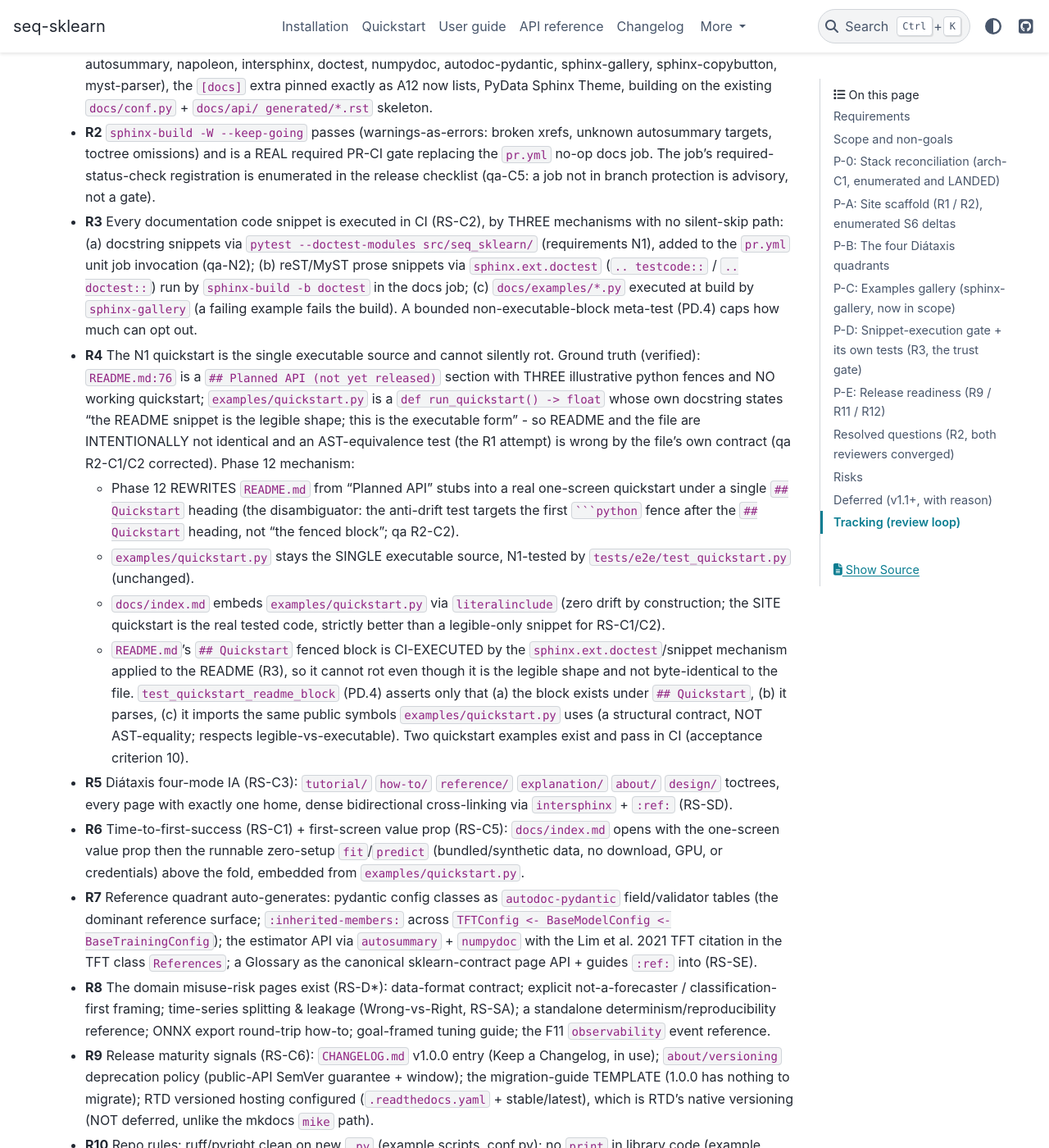
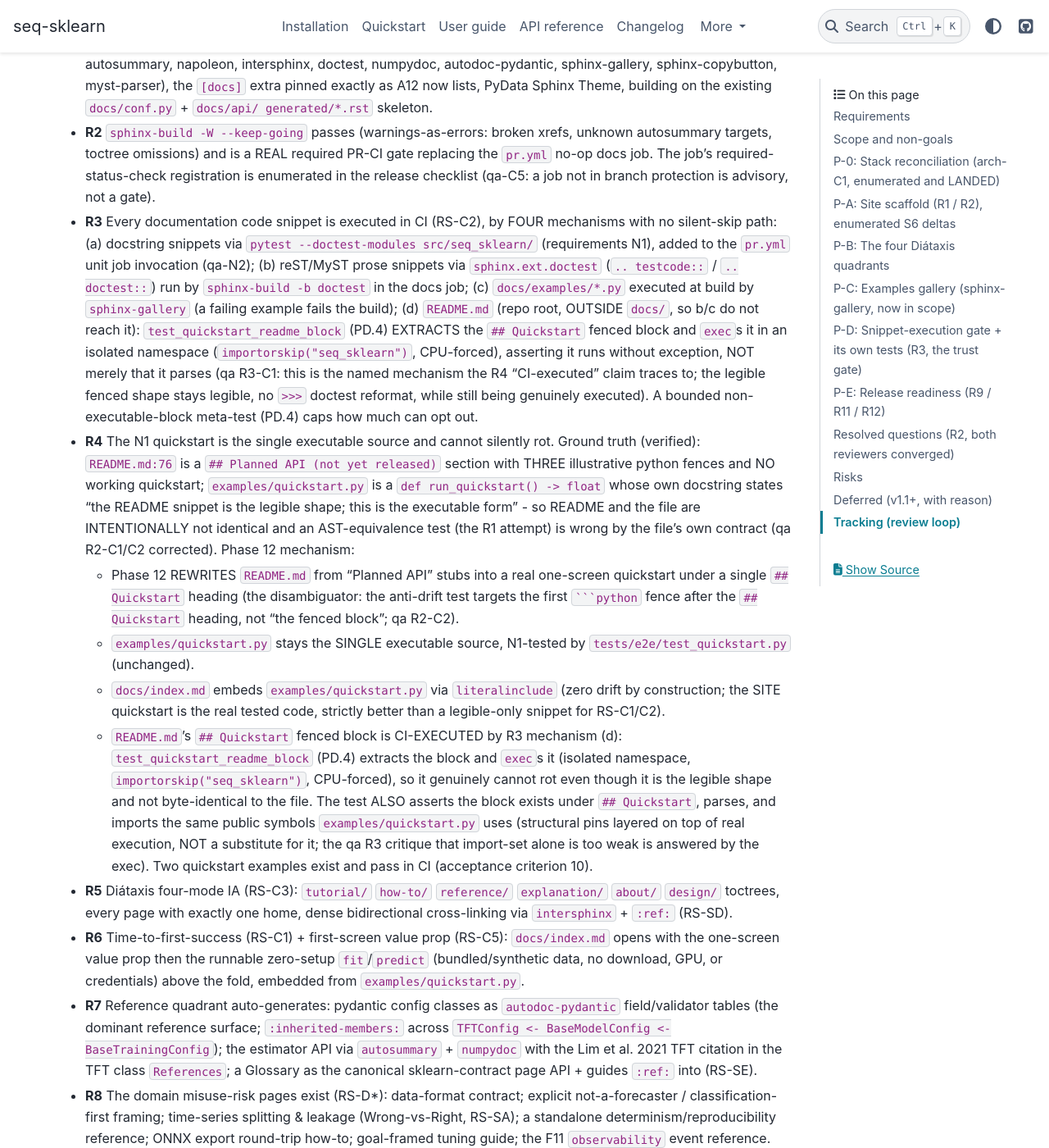
Before and after one commit to switch527/seq-sklearn, a Sphinx documentation site: the page built from docs/phase12_docs_release.md, in a window 1280 px wide and 1400 px high, scrolled down 629 px. Shown: the whole window at 82% size. Built offline with Sphinx 7.4.7 and the PyData theme 0.15.4, drawn with Linux system fonts in a browser that asks for light colours; some of the changed text lies outside the part shown.

Commit message:
docs(phase12): R3 - fix self-inflicted regressions (arch+qa 1C each)
R3: arch 1C/1I/1N, qa 1C/1I/1N, style APPROVE consensus. Both
CRITICALs were regressions introduced by my R2 edits, doc-only:

- arch R3-C1: A18 prose falsely claimed byte-identity with the live
  pyproject (6 pins) while listing the 8-pin target, contradicting
  PA.2. Reworded to "POST-Phase-12 TARGET; live has six; PA.2 adds
  two"; requirements.md [docs] example aligned to capped bounds;
  new PD.4 test_docs_extra_is_target_or_live bounds the divergence.
- qa R3-C1: the README quickstart block had NO real execution path
  (R3's 3 mechanisms don't reach repo-root README.md). Added R3
  mechanism (d): test_quickstart_readme_block extracts and execs
  the ## Quickstart block (importorskip, CPU-forced). R4/PD.4
  retraced the "CI-executed" claim to it.
- arch R3-I1: P-A ground-truth note records the target-vs-live
  divergence as intentional+enumerated. qa R3-N1: residue-guard
  allowlist anchors now named in PD.4.

Co-Authored-By: Claude Opus 4.7 (1M context) <noreply@anthropic.com>

`````diff
--- a/docs/phase12_docs_release.md
+++ b/docs/phase12_docs_release.md
@@ -34,13 +34,21 @@ finding in `docs/docs_strategy_research.md` (RS-Cn / RS-Dn / RS-Sn).
   the release checklist (qa-C5: a job not in branch protection is
   advisory, not a gate).
 - **R3** Every documentation code snippet is executed in CI (RS-C2),
-  by THREE mechanisms with no silent-skip path: (a) docstring
+  by FOUR mechanisms with no silent-skip path: (a) docstring
   snippets via `pytest --doctest-modules src/seq_sklearn/`
   (requirements N1), added to the `pr.yml` unit job invocation
   (qa-N2); (b) reST/MyST prose snippets via `sphinx.ext.doctest`
   (`.. testcode::` / `.. doctest::`) run by `sphinx-build -b doctest`
   in the docs job; (c) `docs/examples/*.py` executed at build by
-  `sphinx-gallery` (a failing example fails the build). A bounded
+  `sphinx-gallery` (a failing example fails the build); (d)
+  `README.md` (repo root, OUTSIDE `docs/`, so b/c do not reach it):
+  `test_quickstart_readme_block` (PD.4) EXTRACTS the `## Quickstart`
+  fenced block and `exec`s it in an isolated namespace
+  (`importorskip("seq_sklearn")`, CPU-forced), asserting it runs
+  without exception, NOT merely that it parses (qa R3-C1: this is
+  the named mechanism the R4 "CI-executed" claim traces to; the
+  legible fenced shape stays legible, no `>>>` doctest reformat,
+  while still being genuinely executed). A bounded
   non-executable-block meta-test (PD.4) caps how much can opt out.
 - **R4** The N1 quickstart is the single executable source and
   cannot silently rot. Ground truth (verified): `README.md:76` is a
@@ -62,15 +70,18 @@ finding in `docs/docs_strategy_research.md` (RS-Cn / RS-Dn / RS-Sn).
     `literalinclude` (zero drift by construction; the SITE quickstart
     is the real tested code, strictly better than a legible-only
     snippet for RS-C1/C2).
-  - `README.md`'s `## Quickstart` fenced block is CI-EXECUTED by the
-    `sphinx.ext.doctest`/snippet mechanism applied to the README
-    (R3), so it cannot rot even though it is the legible shape and
-    not byte-identical to the file. `test_quickstart_readme_block`
-    (PD.4) asserts only that (a) the block exists under `##
-    Quickstart`, (b) it parses, (c) it imports the same public
-    symbols `examples/quickstart.py` uses (a structural contract,
-    NOT AST-equality; respects legible-vs-executable). Two quickstart
-    examples exist and pass in CI (acceptance criterion 10).
+  - `README.md`'s `## Quickstart` fenced block is CI-EXECUTED by R3
+    mechanism (d): `test_quickstart_readme_block` (PD.4) extracts
+    the block and `exec`s it (isolated namespace,
+    `importorskip("seq_sklearn")`, CPU-forced), so it genuinely
+    cannot rot even though it is the legible shape and not
+    byte-identical to the file. The test ALSO asserts the block
+    exists under `## Quickstart`, parses, and imports the same
+    public symbols `examples/quickstart.py` uses (structural pins
+    layered on top of real execution, NOT a substitute for it; the
+    qa R3 critique that import-set alone is too weak is answered by
+    the exec). Two quickstart examples exist and pass in CI
+    (acceptance criterion 10).
 - **R5** Diátaxis four-mode IA (RS-C3): `tutorial/` `how-to/`
   `reference/` `explanation/` `about/` `design/` toctrees, every page
   with exactly one home, dense bidirectional cross-linking via
@@ -187,9 +198,14 @@ rather than asserting them done.
 ## P-A: Site scaffold (R1 / R2), enumerated S6 deltas
 
 Ground truth (verified): `pyproject.toml:52-59` `[docs]` is ALREADY
-Sphinx (`sphinx>=8.1,<9`, `pydata-sphinx-theme>=0.16,<0.17`,
-`numpydoc>=1.8,<2`, `myst-parser>=4.0,<5`,
-`sphinx-copybutton>=0.5,<0.6`, `sphinx-sitemap>=2.6,<3`).
+Sphinx with SIX base pins (`sphinx>=8.1,<9`,
+`pydata-sphinx-theme>=0.16,<0.17`, `numpydoc>=1.8,<2`,
+`myst-parser>=4.0,<5`, `sphinx-copybutton>=0.5,<0.6`,
+`sphinx-sitemap>=2.6,<3`). Architecture A12/A18 was R2-rewritten to
+the EIGHT-pin POST-Phase-12 TARGET (the six plus `sphinx-gallery` +
+`autodoc-pydantic`); the live pyproject has six; PA.2 closes the
+gap. This divergence is intentional and enumerated (arch R3-I1),
+bounded by `test_docs_extra_is_target_or_live` (PD.4).
 `docs/conf.py:24-33` already loads autodoc/autosummary/intersphinx/
 napoleon/numpydoc/myst/copybutton/sitemap. `docs/api/generated/`
 holds 33 UNTRACKED autosummary stubs (regenerated by
@@ -314,26 +330,38 @@ arch R2-I2). The deltas:
     name appear, so a misconfigured autodoc-pydantic that emits an
     empty Fields section fails (qa-C3: `-W` alone does not catch an
     empty-but-valid render).
-  - `test_quickstart_readme_block` (R4, corrected per qa R2-C1/C2):
-    locate the FIRST ```` ```python ```` fence after the `##
-    Quickstart` heading in `README.md` (fails, not skips, if the
-    heading or fence is absent, this is also what forces the
-    "Planned API" -> real-quickstart README rewrite to land);
-    assert the block parses (`ast.parse`) and imports the same
-    public symbols `examples/quickstart.py` imports (structural
-    contract, NOT AST-equality, because the file's own docstring
-    pins README = legible shape != executable form). The block is
-    ALSO executed by the README snippet pass (R3), so legibility
-    does not exempt it from rot-checking. `docs/index` uses
-    `literalinclude` of `examples/quickstart.py` so it is the real
-    tested code and needs no test beyond the build.
+  - `test_quickstart_readme_block` (R4 + R3 mechanism (d); qa
+    R2-C1/C2 + R3-C1): locate the FIRST ```` ```python ```` fence
+    after the `## Quickstart` heading in `README.md` (fails, not
+    skips, if the heading or fence is absent, the forcing function
+    for the PE.0 "Planned API" -> real-quickstart rewrite); then
+    `exec` the extracted source in an isolated namespace
+    (`importorskip("seq_sklearn")`, hardware forced to CPU like the
+    existing e2e quickstart test), asserting it runs without
+    exception. ALSO assert it parses and imports the same public
+    symbols `examples/quickstart.py` imports (cheap structural pins
+    LAYERED ON the exec, not a substitute, answering qa R3 that
+    import-set alone is too weak). This is the README's real
+    execution gate; `docs/index` uses `literalinclude` of
+    `examples/quickstart.py` so it is the real tested code and
+    needs no test beyond the build.
   - `test_no_mkdocs_residue_in_specs` (P-0 guard): grep
     `docs/architecture.md`, `docs/requirements.md`,
     `docs/implementation_plan.md`, `docs/readme_and_docs_plan.md`
     for `mkdocs`/`mkdocstrings`/`griffe-pydantic`; assert every hit
-    is on an allowlist of explicitly-superseded/"Sphinx analog"
-    substrings, so the stack reconciliation cannot silently regress
-    (arch R2-C1).
+    line contains one of a SHORT NAMED allowlist of anchor
+    substrings (`"superseded"`, `"Sphinx analog of griffe-pydantic"`,
+    `"interim mkdocs"`, `"NOT mkdocs"`, `"the 2.0"` for the
+    upper-bound-policy `mkdocs<2` example, `"ratified"`), so the
+    stack reconciliation cannot silently regress and the allowlist
+    is auditable at design time (arch R2-C1, qa R3-N1).
+  - `test_docs_extra_is_target_or_live` (arch R3-C1/I1): assert the
+    architecture A12/A18 `[docs]` pin list equals EITHER the live
+    `pyproject.toml [docs]` extra OR that list plus exactly
+    `{sphinx-gallery, autodoc-pydantic}` (the PA.2 adds), so the
+    intentional pre-PA.2 divergence is bounded and a third state
+    (real drift) fails. Parses both pin lists, compares the package
+    name sets.
   - `test_every_gallery_script_has_max_epochs_1` (qa R2-C3, static
     pre-execution scan): `ast`-parse every `docs/examples/*.py`,
     assert each estimator construction passes `max_epochs=1` (or a
@@ -537,5 +565,40 @@ Round 2 (architecture 3C/4I/2N REQUEST_CHANGES; qa 5-R1-closed +
 - Style: the one R2 NITPICK was accepted house style (inline
   enumeration hyphens), no change.
 
+Round 3 (architecture 1C/1I/1N REQUEST_CHANGES; qa 1C/1I/1N
+REQUEST_CHANGES; style 0/0/0 APPROVE consensus). All R2 findings
+verified genuinely closed; the two R3 CRITICALs were self-inflicted
+regressions from the R2 edits, both doc-only, both fixed:
+
+- Addressed (CRITICAL):
+  - arch R3-C1 (A18 prose falsely claimed byte-identity with the
+    live pyproject; contradicted PA.2): architecture.md A18 prose
+    reworded to "POST-Phase-12 TARGET; live pyproject has the six
+    base pins; PA.2 adds the two; intentionally not byte-identical
+    until PA.2"; requirements.md `:1937` aligned to capped bounds +
+    the same six-live/two-added framing; PD.4
+    `test_docs_extra_is_target_or_live` bounds the divergence to
+    exactly {live} or {live + sphinx-gallery + autodoc-pydantic}.
+  - qa R3-C1 (README block had no real execution path: R3's three
+    mechanisms do not reach repo-root `README.md`): R3 now has a
+    FOURTH mechanism (d), `test_quickstart_readme_block` EXTRACTS
+    and `exec`s the `## Quickstart` block (importorskip, CPU-forced)
+    so it genuinely cannot rot; R4/PD.4 reworded to trace the
+    "CI-executed" claim to it. The legible fenced shape is kept (no
+    `>>>` reformat).
+- Addressed (IMPROVEMENT/NITPICK):
+  - arch R3-I1: P-A "Ground truth" note records the A12/A18
+    eight-pin-target vs live-six divergence as intentional +
+    enumerated + bounded by the new PD.4 test.
+  - arch R3-N1: requirements.md `[docs]` example aligned to the
+    capped-bound N3 convention.
+  - qa R3-I1: collapses, the exec gate makes import-set a layered
+    pin, not the sole guard (stated in R4/PD.4).
+  - qa R3-N1: `test_no_mkdocs_residue_in_specs` allowlist anchors
+    are now NAMED in PD.4 (`superseded`, `Sphinx analog of
+    griffe-pydantic`, `interim mkdocs`, `NOT mkdocs`, `the 2.0`,
+    `ratified`), auditable at design time.
+- Style: APPROVE 0/0/0, consensus on style.
+
 Gemini design final-pass: deferred until quota resets; recorded here
 when run (R11).
`````
Also changed, not shown: docs/architecture.md (+10 -4 lines), docs/requirements.md (+7 -4 lines).
